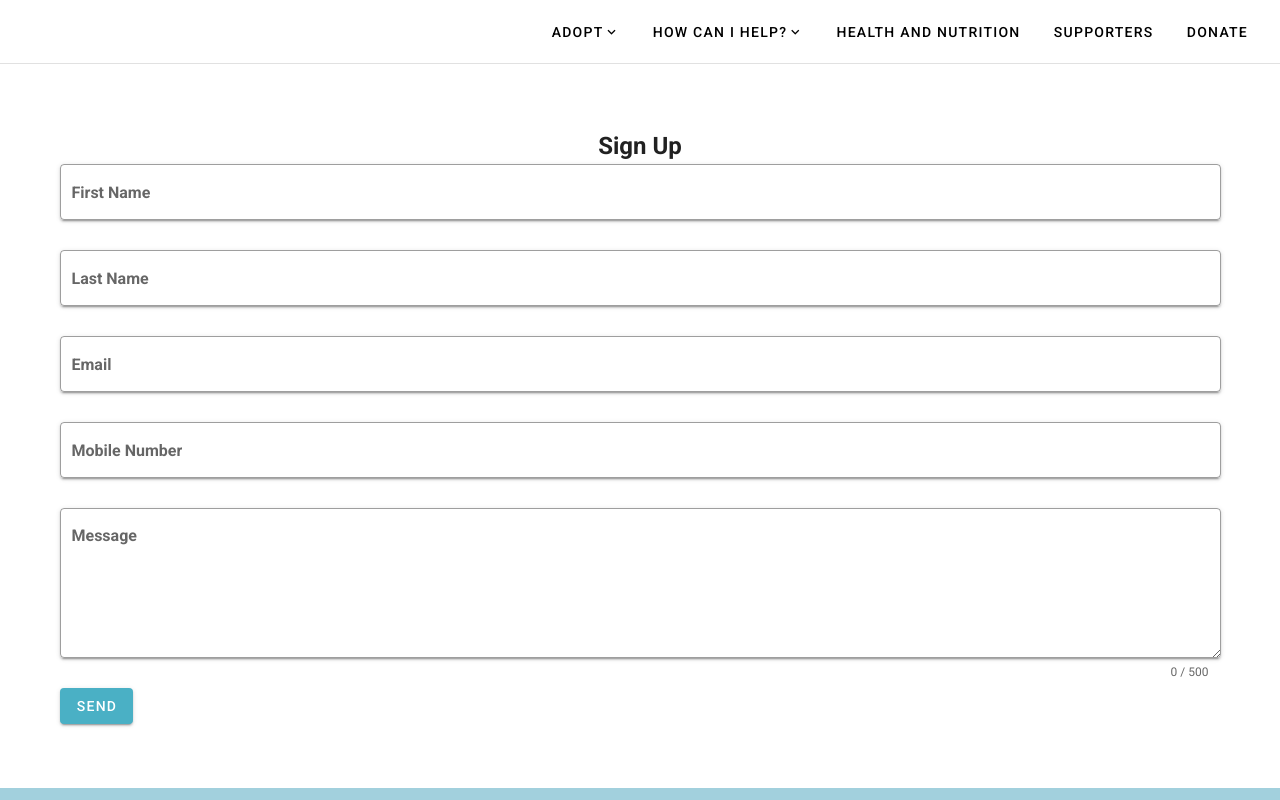
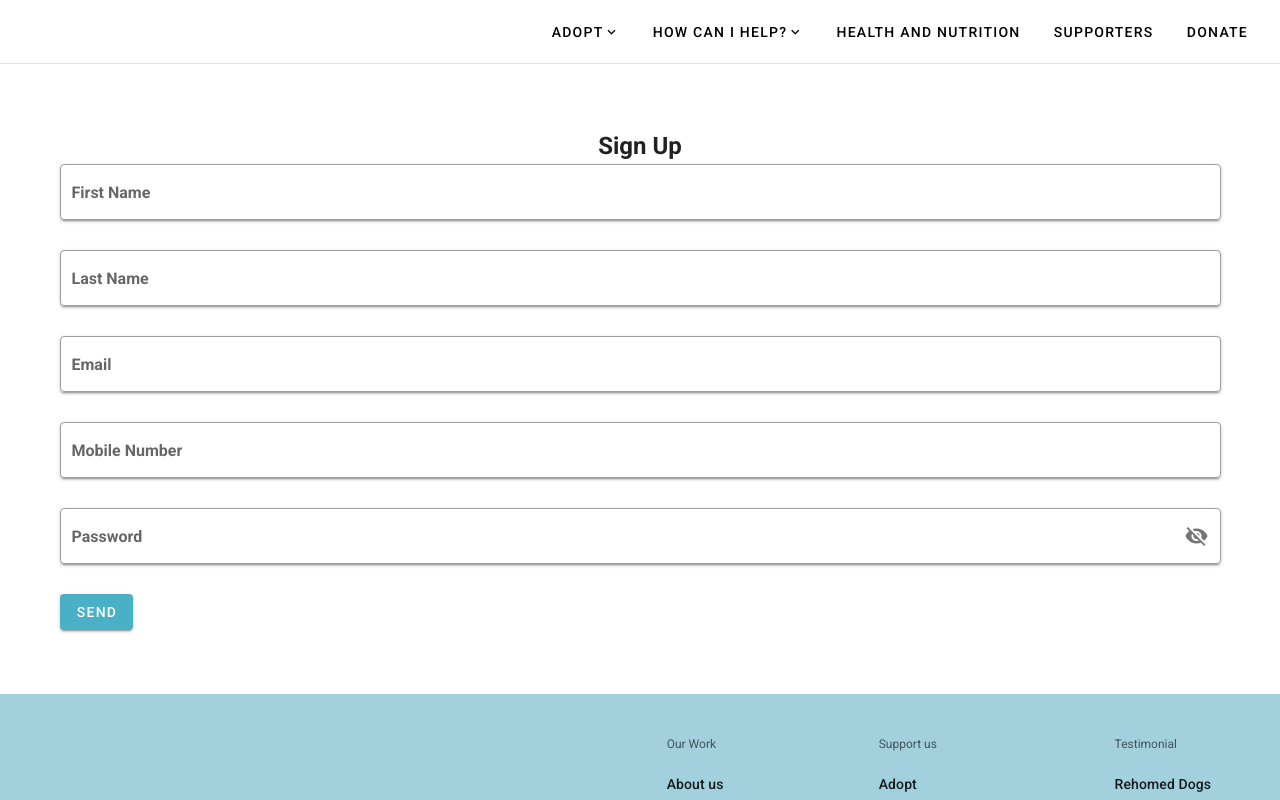
Before and after one commit to codersforcauses/bfa-rescue, a Nuxt app in the folder client/: page /contact in a window 1280 px wide. Shown: the top 800 px of the page. Built offline with nearby package versions, Linux system fonts and the light colour scheme.

Commit message:
Sign Up Form first draft

```diff
--- a/client/components/SignUp/ContactForm.vue
+++ b/client/components/SignUp/ContactForm.vue
@@ -48,18 +48,20 @@
             <label class="font-weight-bold">Mobile Number</label>
           </template>
         </v-text-field>
-        <v-textarea
-          v-model="message"
+        <v-text-field
+          v-model="password"
+          clearable
+          outlined
           solo
-          outlined
-          :counter="500"
-          maxlength="500"
+          :append-icon="show1 ? 'mdi-eye' : 'mdi-eye-off'"
+          :rules="PWRules"
+          :type="show1 ? 'text' : 'password'"
+          @click:append="show1 = !show1"
         >
           <template #label>
-            <label class="font-weight-bold">Message</label>
-          </template>
-        </v-textarea>
-
+            <label class="font-weight-bold">Password</label>
+          </template></v-text-field
+        >
         <v-btn
           :disabled="!valid"
           color="primary"
@@ -93,6 +95,8 @@ export default {
       (v) => /[0-9]+/.test(v) || 'Mobile number be valid',
     ],
     message: '',
+    PWRules: [(v) => !!v || 'Password required'],
+    password: '',
   }),
   methods: {
     validate() {
```
